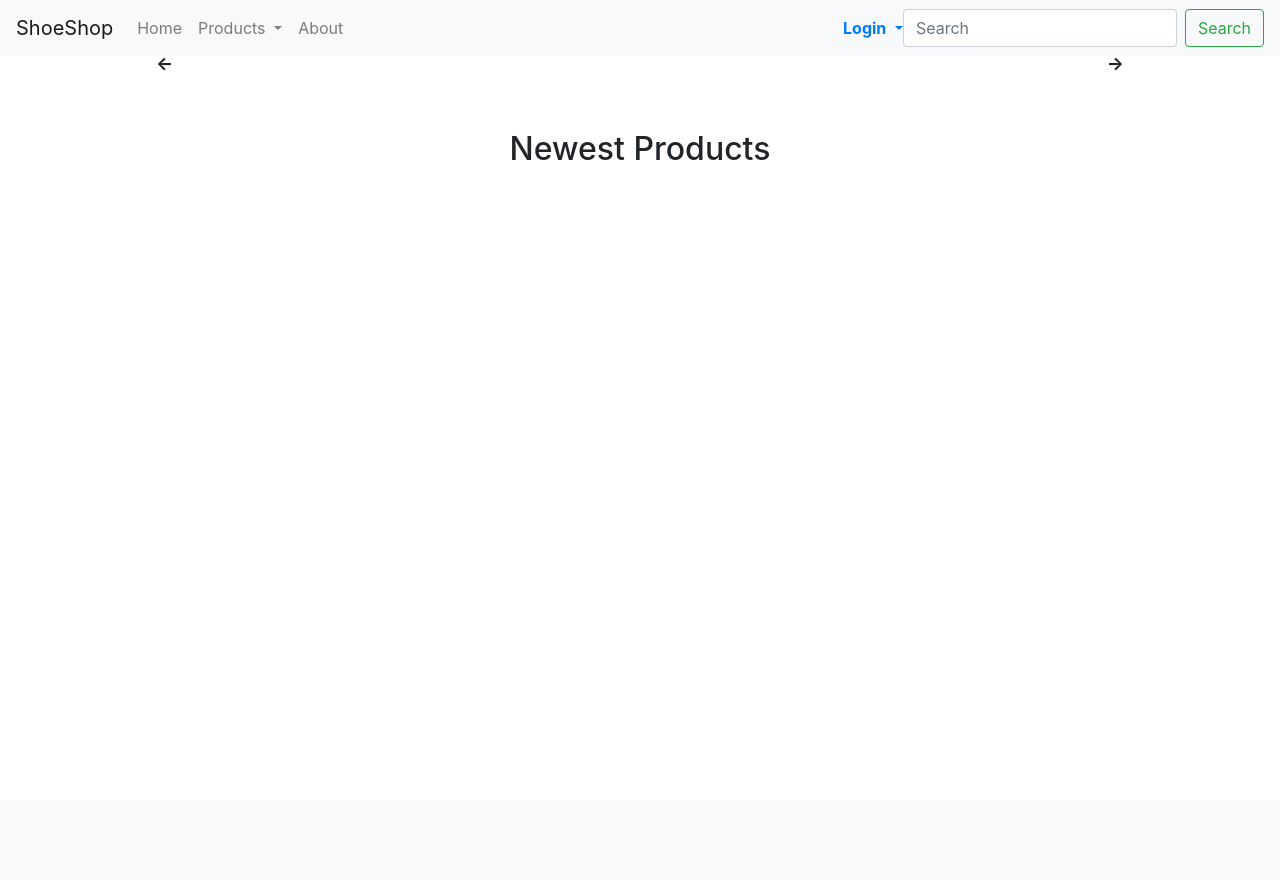
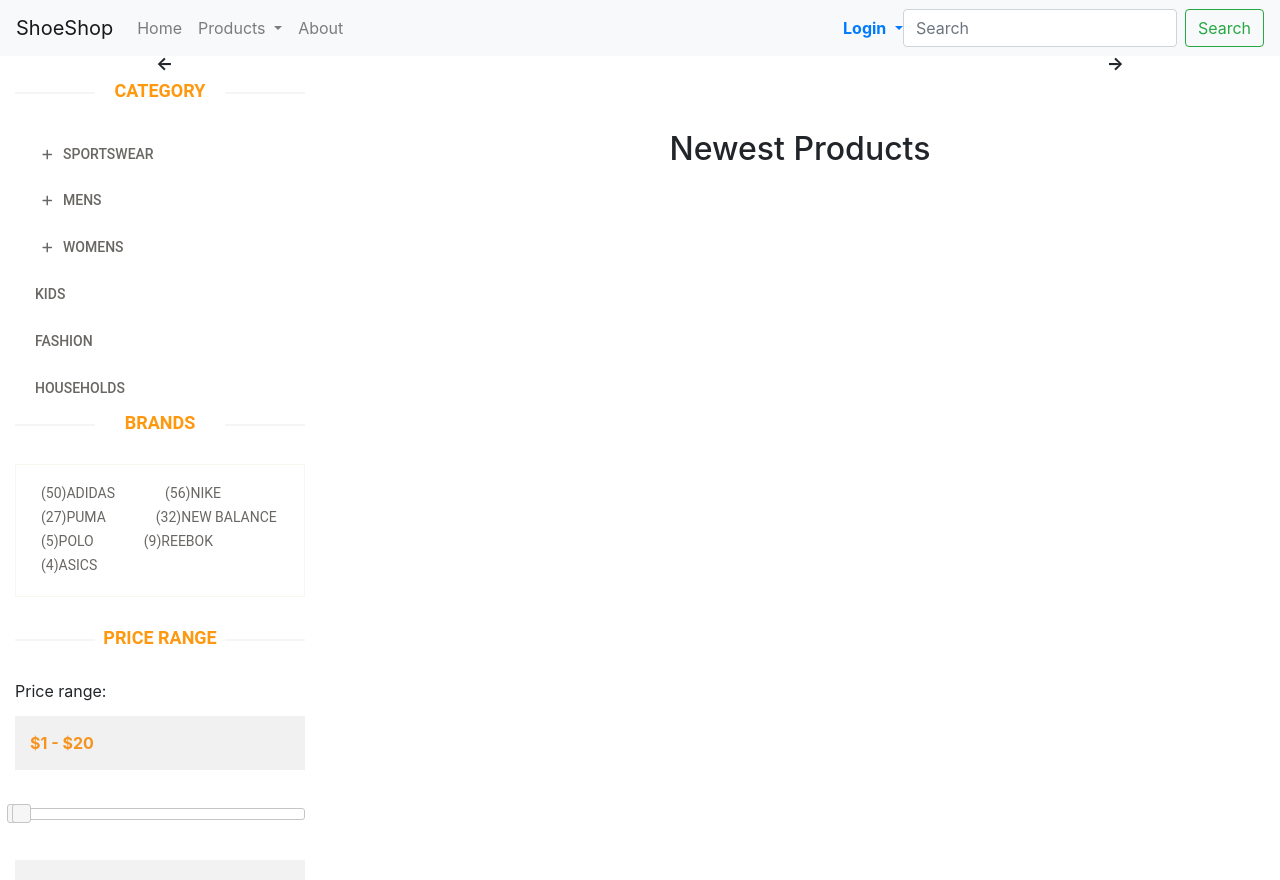
Before and after one commit to Mayankcnz/WebApplication-Node.js-MongoDB-Javascript-, a Node server app: page / in a window 1280 px wide. Before the commit the page ends 800 px from the top, so only its background shows below. Run offline with Node 20, Linux system fonts and the light colour scheme; data that the repository does not hold is empty; some libraries are stand-ins or nearby versions.

Commit message:
added price range slider and categories tab bar

```diff
--- /dev/null
+++ b/public/css/category.css
@@ -0,0 +1,202 @@
+
+category-products {
+    border: 1px solid #F7F7F0;
+    margin-bottom: 35px;
+    padding-bottom: 20px;
+    padding-top: 15px;
+  }
+  .left-sidebar h2, .brands_products h2 {
+    color: #FE980F;
+    font-family: 'Roboto', sans-serif;
+    font-size: 18px;
+    font-weight: 700;
+    margin: 0 auto 30px;
+    text-align: center;
+    text-transform: uppercase;
+    position: relative;
+    z-index:3;
+  }
+
+  .left-sidebar h2:after, h2.title:after{
+      content: " ";
+      position: absolute;
+      border: 1px solid #f5f5f5;
+      bottom:8px;
+      left: 0;
+      width: 100%;
+      height: 0;
+      z-index: -2;
+  }
+
+  .left-sidebar h2:before{
+      content: " ";
+      position: absolute;
+      background: #fff;
+      bottom: -6px;
+      width: 130px;
+      height: 30px;
+      z-index: -1;
+      left: 50%;
+      margin-left: -65px;
+  }
+
+  h2.title:before{
+      content: " ";
+      position: absolute;
+      background: #fff;
+      bottom: -6px;
+      width: 220px;
+      height: 30px;
+      z-index: -1;
+      left: 50%;
+      margin-left: -110px;
+  }
+
+  .category-products .panel {
+      background-color: #FFFFFF;
+      border: 0px;
+      border-radius: 0px;
+      box-shadow:none;
+      margin-bottom: 0px;
+  }
+
+  .category-products .panel-default .panel-heading {
+    background-color: #FFFFFF;
+    border: 0 none;
+    color: #FFFFFF;
+    padding: 5px 20px;
+  }
+
+  .category-products .panel-default .panel-heading .panel-title a {
+    color: #696763;
+    font-family: 'Roboto', sans-serif;
+    font-size: 14px;
+    text-decoration: none;
+    text-transform: uppercase;
+  }
+
+  .panel-group .panel-heading + .panel-collapse .panel-body {
+    border-top: 0 none;
+  }
+
+  .category-products .badge {
+    background:none;
+    border-radius: 10px;
+    color: #696763;
+    display: inline-block;
+    font-size: 12px;
+    font-weight: bold;
+    line-height: 1;
+    min-width: 10px;
+    padding: 3px 7px;
+    text-align: center;
+    vertical-align: baseline;
+    white-space: nowrap;
+  }
+
+  .panel-body ul{
+    padding-left: 20px;
+  }
+
+
+  .panel-body ul li a {
+    color: #696763;
+    font-family: 'Roboto', sans-serif;
+    font-size: 12px;
+    text-transform: uppercase;
+  }
+
+  .brands-name {
+    border: 1px solid #F7F7F0;
+    padding-bottom: 20px;
+    padding-top: 15px;
+  }
+
+
+  .brands-name .nav-stacked li a {
+    background-color: #FFFFFF;
+    color: #696763;
+    font-family: 'Roboto', sans-serif;
+    font-size: 14px;
+    padding: 5px 25px;
+    text-decoration: none;
+    text-transform: uppercase;
+  }
+
+  .brands-name .nav-stacked li a:hover{
+    background-color: #fff;
+    color: #696763;
+  }
+
+  .shipping {
+    background-color: #F2F2F2;
+    margin-top: 40px;
+    overflow: hidden;
+    padding-top: 20px;
+    position: relative;
+  }
+
+
+  .price-range{
+    margin-top:30px;
+  }
+
+  .well {
+    background-color: #FFFFFF;
+    border: 1px solid #F7F7F0;
+    border-radius: 4px;
+    box-shadow: none;
+    margin-bottom: 20px;
+    min-height: 20px;
+    padding: 35px;
+  }
+
+
+  .tooltip-inner {
+    background-color: #FE980F;
+    border-radius: 4px;
+    color: #FFFFFF;
+    max-width: 200px;
+    padding: 3px 8px;
+    text-align: center;
+    text-decoration: none;
+  }
+
+  .tooltip.top .tooltip-arrow {
+    border-top-color: #FE980F;
+    border-width: 5px 5px 0;
+    bottom: 0;
+    left: 50%;
+    margin-left: -5px;
+  }
+
+
+  .padding-right {
+    padding-right: 0;
+  }
+
+  .features_items{
+      overflow:hidden;
+  }
+
+
+  h2.title {
+    color: #FE980F;
+    font-family: 'Roboto', sans-serif;
+    font-size: 18px;
+    font-weight: 700;
+    margin: 0 15px;
+    text-transform: uppercase;
+    margin-bottom: 30px;
+    position: relative;
+  }
+
+  .product-image-wrapper{
+      border:1px solid #F7F7F5;
+      overflow: hidden;
+      margin-bottom:30px;
+  }
+
+  .single-products {
+    position: relative;
+  }
--- a/src/utils.js
+++ b/src/utils.js
@@ -29,6 +29,8 @@ const render = (req, res, page, title, data) => {
       return res.render('error', {title: `Error ${500}`, data: {error: 'Internal Server Error', code: 500}, user: output});
     })
   } else {
+    console.log("rednering");
+    console.log(page);
     return res.render('layout', {page, title, data, user: undefined});
   }
 };
--- a/views/index.ejs
+++ b/views/index.ejs
@@ -21,7 +21,140 @@
   <% } %>
 </div>
 
-<div class="new-products text-center">
+<!--<div class="new-products text-center">
+  <h2>Newest Products</h2>
+  <ul class="product-list">
+    <% for(let i = 0; i < data.newProducts.length; i++) { %>
+      <%- include('partials/cell', {product: data.newProducts[i]}) %>
+    <% } %>
+  </ul>
+</div> -->
+
+<div class="row">
+<div class="col-sm-3">
+    <div class="left-sidebar">
+      <h2>Category</h2>
+      <div class="panel-group category-products" id="accordian"><!--category-productsr-->
+        <div class="panel panel-default">
+          <div class="panel-heading">
+            <h4 class="panel-title">
+              <a data-toggle="collapse" data-parent="#accordian" href="#sportswear">
+                <span class="badge pull-right"><i class="fa fa-plus"></i></span>
+                Sportswear
+              </a>
+            </h4>
+          </div>
+          <div id="sportswear" class="panel-collapse collapse">
+            <div class="panel-body">
+              <ul>
+                <li><a href="#">Nike </a></li>
+                <li><a href="#">Under Armour </a></li>
+                <li><a href="#">Adidas </a></li>
+                <li><a href="#">Puma</a></li>
+                <li><a href="#">ASICS </a></li>
+              </ul>
+            </div>
+          </div>
+        </div>
+        <div class="panel panel-default">
+          <div class="panel-heading">
+            <h4 class="panel-title">
+              <a data-toggle="collapse" data-parent="#accordian" href="#mens">
+                <span class="badge pull-right"><i class="fa fa-plus"></i></span>
+                Mens
+              </a>
+            </h4>
+          </div>
+          <div id="mens" class="panel-collapse collapse">
+            <div class="panel-body">
+              <ul>
+                <li><a href="#">Fendi</a></li>
+                <li><a href="#">Guess</a></li>
+                <li><a href="#">Valentino</a></li>
+                <li><a href="#">Dior</a></li>
+                <li><a href="#">Versace</a></li>
+                <li><a href="#">Armani</a></li>
+                <li><a href="#">Prada</a></li>
+                <li><a href="#">Dolce and Gabbana</a></li>
+                <li><a href="#">Chanel</a></li>
+                <li><a href="#">Gucci</a></li>
+              </ul>
+            </div>
+          </div>
+        </div>
+
+        <div class="panel panel-default">
+          <div class="panel-heading">
+            <h4 class="panel-title">
+              <a data-toggle="collapse" data-parent="#accordian" href="#womens">
+                <span class="badge pull-right"><i class="fa fa-plus"></i></span>
+                Womens
+              </a>
+            </h4>
+          </div>
+          <div id="womens" class="panel-collapse collapse">
+            <div class="panel-body">
+              <ul>
+                <li><a href="#">Fendi</a></li>
+                <li><a href="#">Guess</a></li>
+                <li><a href="#">Valentino</a></li>
+                <li><a href="#">Dior</a></li>
+                <li><a href="#">Versace</a></li>
+              </ul>
+            </div>
+          </div>
+        </div>
+        <div class="panel panel-default">
+          <div class="panel-heading">
+            <h4 class="panel-title"><a href="#">Kids</a></h4>
+          </div>
+        </div>
+        <div class="panel panel-default">
+          <div class="panel-heading">
+            <h4 class="panel-title"><a href="#">Fashion</a></h4>
+          </div>
+        </div>
+        <div class="panel panel-default">
+          <div class="panel-heading">
+            <h4 class="panel-title"><a href="#">Households</a></h4>
+          </div>
+        </div>
+      </div><!--/category-products-->
+
+      <div class="brands_products"><!--brands_products-->
+        <h2>Brands</h2>
+        <div class="brands-name">
+          <ul class="nav nav-pills nav-stacked">
+            <li><a href="#"> <span class="pull-right">(50)</span>Adidas</a></li>
+            <li><a href="#"> <span class="pull-right">(56)</span>Nike</a></li>
+            <li><a href="#"> <span class="pull-right">(27)</span>Puma</a></li>
+            <li><a href="#"> <span class="pull-right">(32)</span>New Balance</a></li>
+            <li><a href="#"> <span class="pull-right">(5)</span>Polo</a></li>
+            <li><a href="#"> <span class="pull-right">(9)</span>Reebok</a></li>
+            <li><a href="#"> <span class="pull-right">(4)</span>ASICS</a></li>
+          </ul>
+        </div>
+      </div><!--/brands_products-->
+
+      <div class="price-range"><!--price-range-->
+        <h2>Price Range</h2>
+
+<p>
+    <label for="amount">Price range:</label>
+    <input type="text" id="amount" style="border: 0; color: #f6931f; font-weight: bold;" />
+  </p>
+
+  <div id="slider-range"></div>
+        </div>
+
+
+      <div class="shipping text-center">
+      </div>
+
+    </div>
+  </div>
+
+<div class="new-products text-center col-sm-9 padding-right">
   <h2>Newest Products</h2>
   <ul class="product-list">
     <% for(let i = 0; i < data.newProducts.length; i++) { %>
@@ -29,7 +162,24 @@
     <% } %>
   </ul>
 </div>
+</div>
 
+  <script>
+  $(function() {
+    $( "#slider-range" ).slider({
+      step: 1,
+      range: true,
+      min: 0,
+      max: 1000,
+      values: [ 1, 20 ],
+      slide: function( event, ui ) {
+        $( "#amount" ).val( "$" + ui.values[ 0 ] + " - $" + ui.values[ 1 ] );
+      }
+    });
+    $( "#amount" ).val( "$" + $( "#slider-range" ).slider( "values", 0 ) +
+      " - $" + $( "#slider-range" ).slider( "values", 1 ) );
+  });
+  </script>
 
 
 
--- a/views/partials/head.ejs
+++ b/views/partials/head.ejs
@@ -1,17 +1,20 @@
 <head>
   <title><%= title %></title>
   <link rel="icon" href="/img/favicon.png" />
-  <link rel="stylesheet" href="https://stackpath.bootstrapcdn.com/bootstrap/4.3.1/css/bootstrap.min.css" integrity="sha384-ggOyR0iXCbMQv3Xipma34MD+dH/1fQ784/j6cY/iJTQUOhcWr7x9JvoRxT2MZw1T" crossorigin="anonymous">
-  <script src="https://code.jquery.com/jquery-3.3.1.slim.min.js" integrity="sha384-q8i/X+965DzO0rT7abK41JStQIAqVgRVzpbzo5smXKp4YfRvH+8abtTE1Pi6jizo" crossorigin="anonymous"></script>
-  <script src="https://cdnjs.cloudflare.com/ajax/libs/popper.js/1.14.7/umd/popper.min.js" integrity="sha384-UO2eT0CpHqdSJQ6hJty5KVphtPhzWj9WO1clHTMGa3JDZwrnQq4sF86dIHNDz0W1" crossorigin="anonymous"></script>
-  <script src="https://stackpath.bootstrapcdn.com/bootstrap/4.3.1/js/bootstrap.min.js" integrity="sha384-JjSmVgyd0p3pXB1rRibZUAYoIIy6OrQ6VrjIEaFf/nJGzIxFDsf4x0xIM+B07jRM" crossorigin="anonymous"></script>
   <script src="https://kit.fontawesome.com/c3943b9f34.js" crossorigin="anonymous"></script>
+  <link rel="stylesheet" href="https://maxcdn.bootstrapcdn.com/bootstrap/4.3.1/css/bootstrap.min.css">
+  <script src="https://cdnjs.cloudflare.com/ajax/libs/jquery/3.3.1/jquery.min.js"></script>
+  <script src="https://cdnjs.cloudflare.com/ajax/libs/popper.js/1.14.7/umd/popper.min.js"></script>
+  <script src="https://maxcdn.bootstrapcdn.com/bootstrap/4.3.1/js/bootstrap.min.js"></script>
   <script src="/js/script.js" ></script>
   <link rel="stylesheet" href="/css/style.css" type="text/css" />
   <link rel="stylesheet" href="/css/products.css" type="text/css" />
   <link rel="stylesheet" href="/css/navbar.css" type="text/css" />
   <link rel="stylesheet" href="/css/signup.css" type="text/css" />
+  <link rel="stylesheet" href="/css/category.css" type="text/css" />
   <link rel="stylesheet" href="https://code.jquery.com/ui/1.10.2/themes/smoothness/jquery-ui.css" />
   <script src="https://code.jquery.com/ui/1.10.2/jquery-ui.js"></script>
   <link rel="stylesheet" href="https://maxcdn.bootstrapcdn.com/bootstrap/4.3.1/css/bootstrap.min.css">
+  <link rel="stylesheet" href="https://code.jquery.com/ui/1.10.2/themes/smoothness/jquery-ui.css" />
+  <script src="https://code.jquery.com/ui/1.10.2/jquery-ui.js"></script>
 </head>
```
